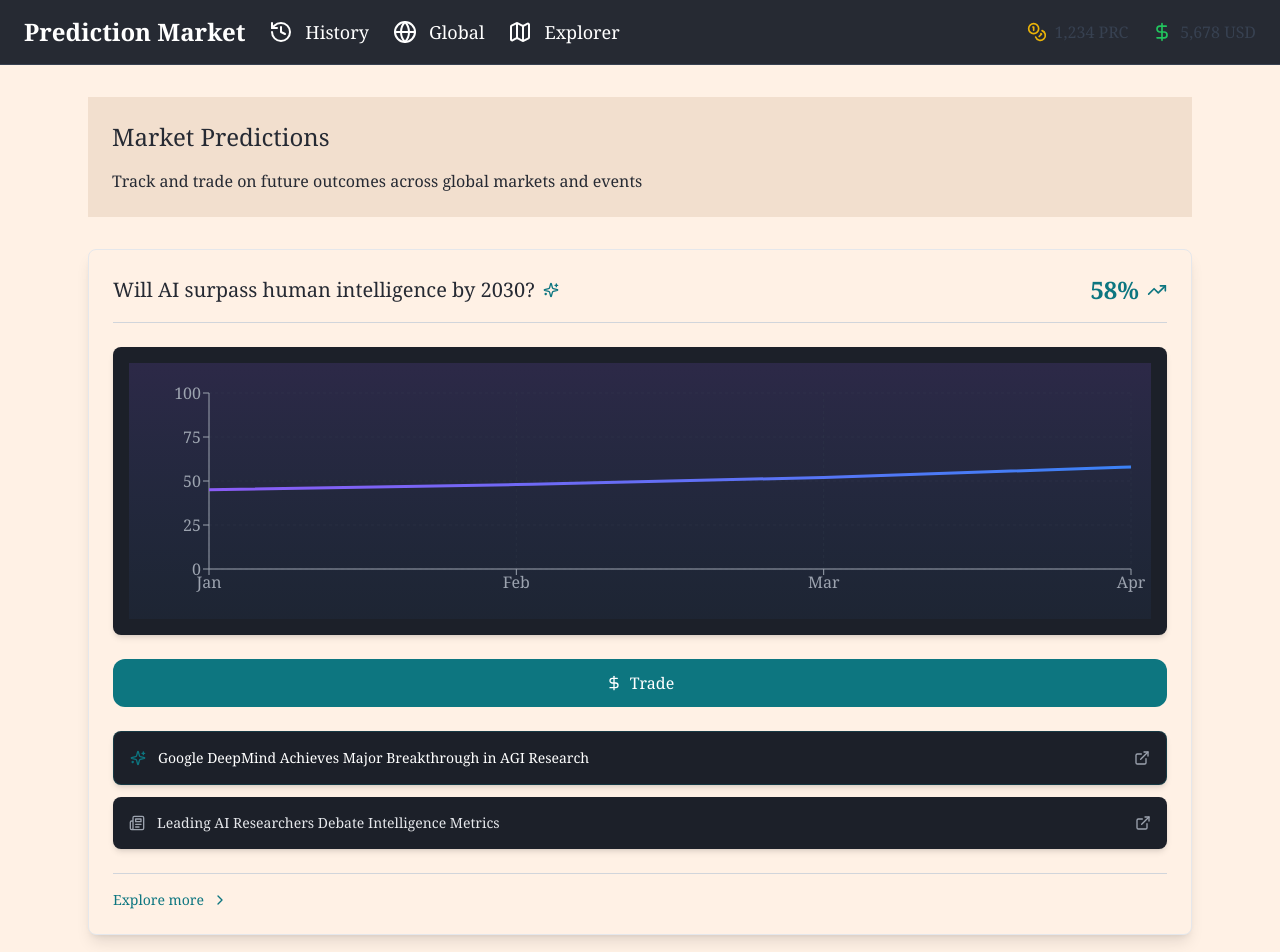
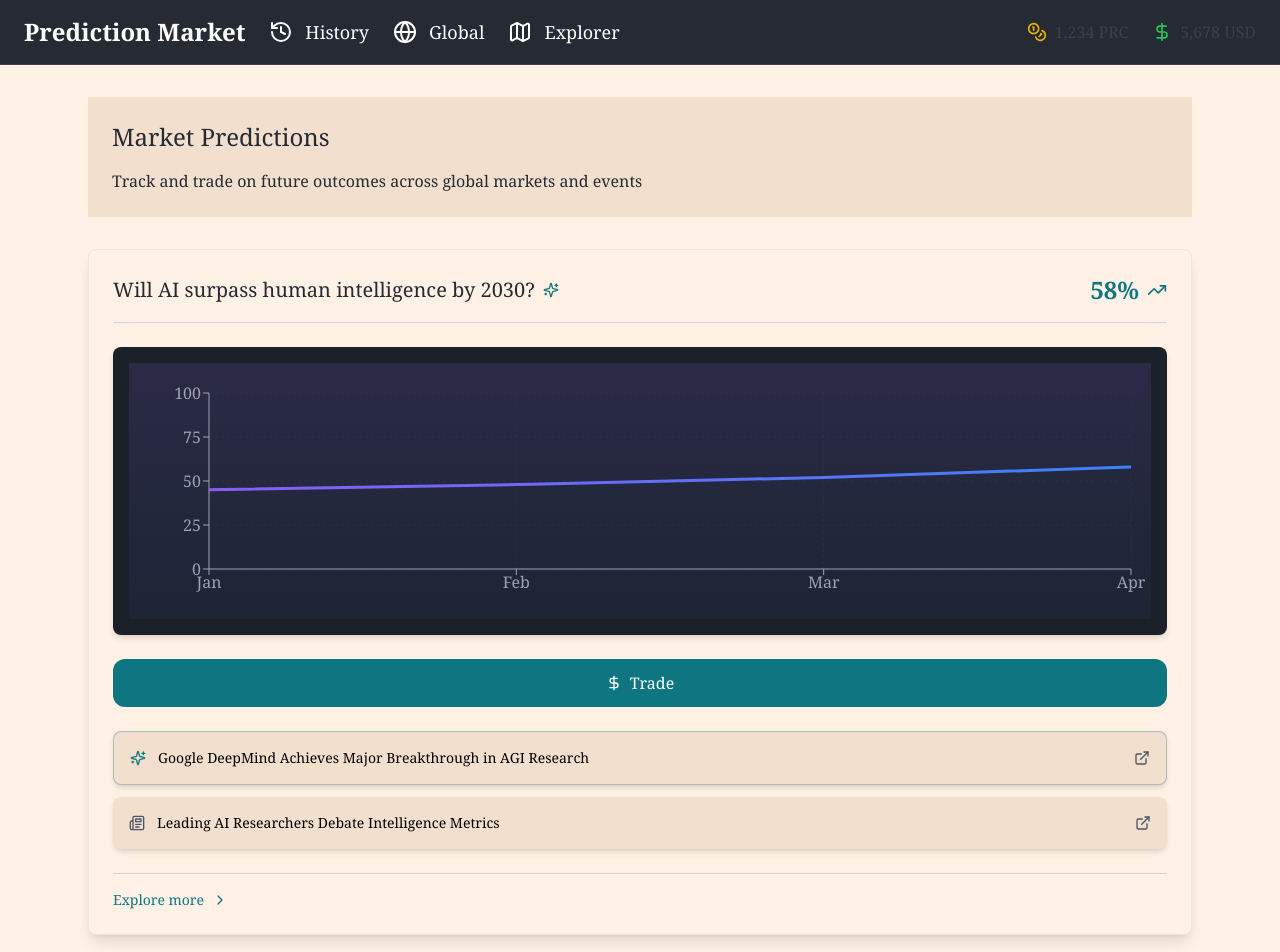
Before and after one commit to DanielPointon/building-smth-news, a React (Create React App) app in the folder frontend/: page /browse in a window 1280 px wide. Shown: the top 952 px of the page. Built offline with nearby package versions, Linux system fonts and the light colour scheme.

Commit message:
Push everything

```diff
--- a/frontend/src/components/articles/ArticleLink.tsx
+++ b/frontend/src/components/articles/ArticleLink.tsx
@@ -1,5 +1,3 @@
-// /frontend/src/components/articles/ArticleLink.tsx
-
 import React from 'react';
 import { ExternalLink, Newspaper, Sparkles } from 'lucide-react';
 import { Article } from '../../types/question';
@@ -15,15 +13,15 @@ export const ArticleLink: React.FC<ArticleLinkProps> = ({ article }) => (
     rel="noopener noreferrer"
     className={`flex items-center justify-between p-4 transition-all duration-300 rounded-lg shadow-md ${
       article.isKeyEvent
-        ? 'bg-[rgb(28,32,41)] text-white border border-[rgb(13,118,128)]/30'
-        : 'bg-[rgb(28,32,41)] text-gray-200 hover:bg-[rgb(33,37,46)]'
+        ? 'bg-[rgb(242,223,206)] text-black border border-[rgb(13,118,128)]/30'
+        : 'bg-[rgb(242,223,206)] text-black hover:bg-[rgb(232,213,196)]'
     } group`}
   >
     <div className="flex items-center gap-3">
       {article.isKeyEvent ? (
         <Sparkles size={16} className="text-[rgb(13,118,128)]" />
       ) : (
-        <Newspaper size={16} className="text-gray-400" />
+        <Newspaper size={16} className="text-gray-600" />
       )}
       <span className="text-sm">
         {article.title}
@@ -31,7 +29,7 @@ export const ArticleLink: React.FC<ArticleLinkProps> = ({ article }) => (
     </div>
     <ExternalLink
       size={16}
-      className="text-gray-400 group-hover:text-[rgb(13,118,128)] transition-colors"
+      className="text-gray-600 group-hover:text-[rgb(13,118,128)] transition-colors"
     />
   </a>
 );
```
